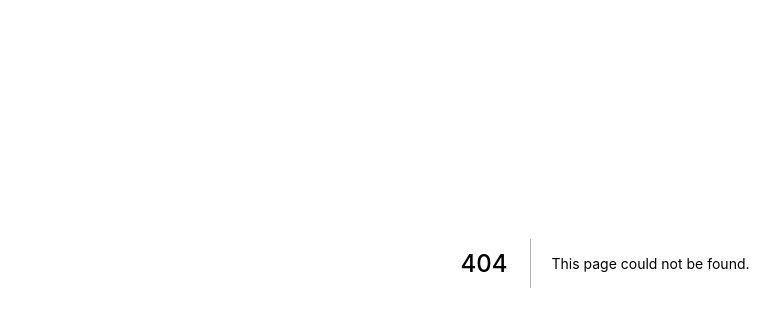
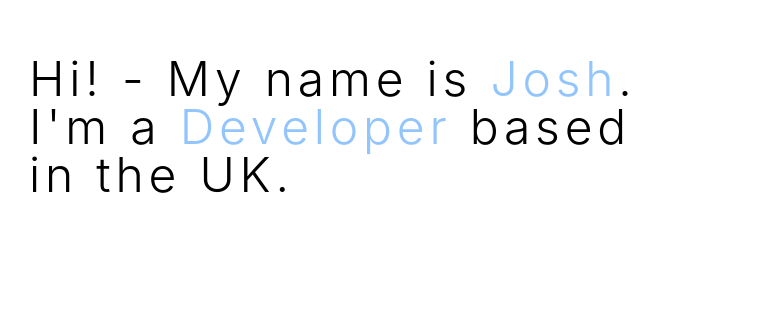
Before and after one commit to jgretton/joshgretton.co.uk, a Next.js app: page /hero in a window 1280 px wide. Before the commit this address had no page. Shown: the part 137-448 px from the top of the page, without its empty margins (35-815 px from the left). Built offline with nearby package versions, Linux system fonts and the light colour scheme.

Commit message:
Hero page added

```diff
--- /dev/null
+++ b/pages/hero.js
@@ -0,0 +1,19 @@
+import React from "react";
+
+const Hero = ({ isOpen }) => {
+  return (
+    <div
+      className={`${
+        isOpen ? " opacity-0 duration-300" : " opacity-100 duration-300"
+      } xl:container fixed mx-auto px-4 sm:px-16 inset-x-0 top-0 pt-12 h-v60 flex items-center -z-10 bg-white transition-all transform`}
+    >
+      <h2 className="tracking-widest md:text-5xl font-light text-2xl sm:text-4xl">
+        Hi! - My name is <span className="text-blue-300">Josh</span>. <br />
+        I'm a <span className="text-blue-300">Developer </span> based <br />
+        in the UK.
+      </h2>
+    </div>
+  );
+};
+
+export default Hero;
--- a/pages/index.js
+++ b/pages/index.js
@@ -16,8 +16,16 @@ export default function Home() {
 
       <header className=" ">
         <Header isOpen={isOpen} setIsOpen={setIsOpen} />
-        {/* <Hero isOpen={isOpen} /> */}
+        <Hero isOpen={isOpen} />
       </header>
+
+      <main
+        className={
+          isOpen
+            ? " xl:container xl:mx-auto sm:mt-v60 mt-96 dark:bg-gray-700 dark:text-white bg-white sm:px-10 transition-opacity duration-700 opacity-0"
+            : "xl:container xl:mx-auto sm:mt-v60 mt-96 dark:bg-gray-700 dark:text-white bg-white sm:px-10  transition-opacity  duration-300 opacity-100"
+        }
+      ></main>
 
       {/* <footer className="">
         <a
```
